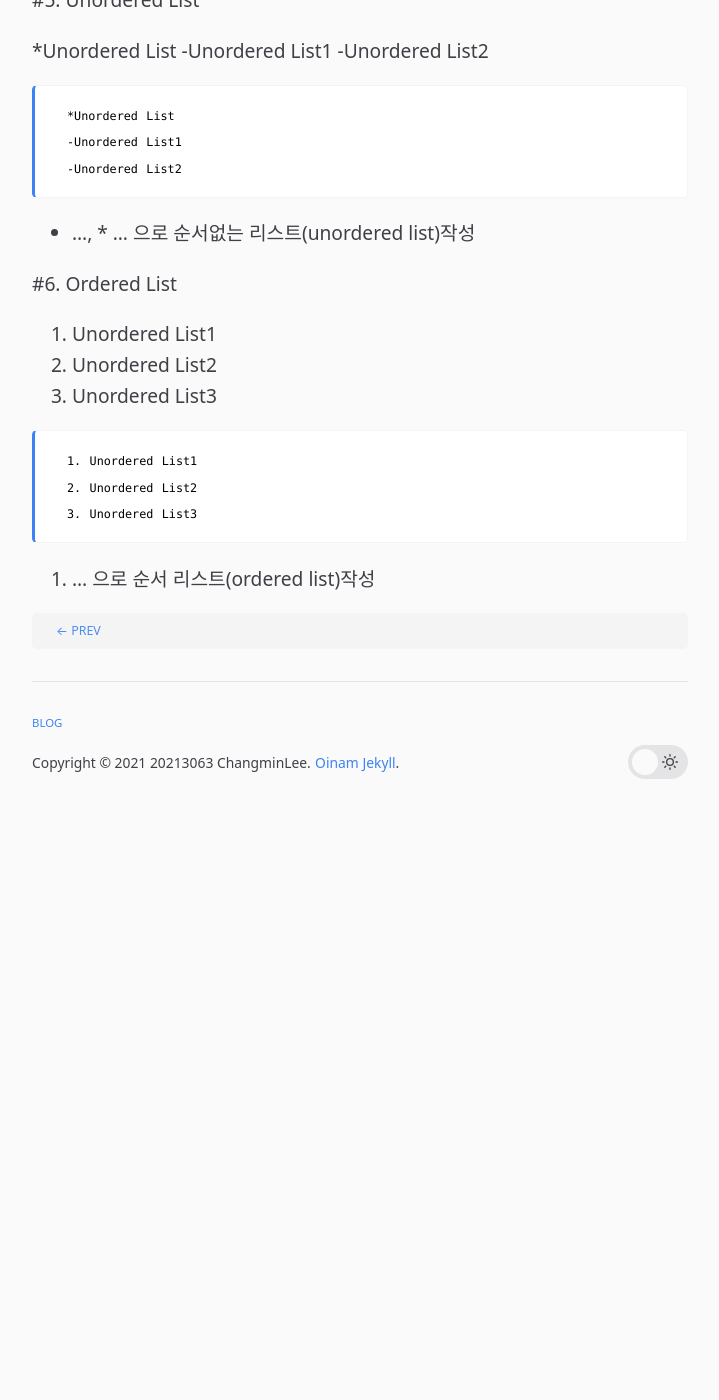
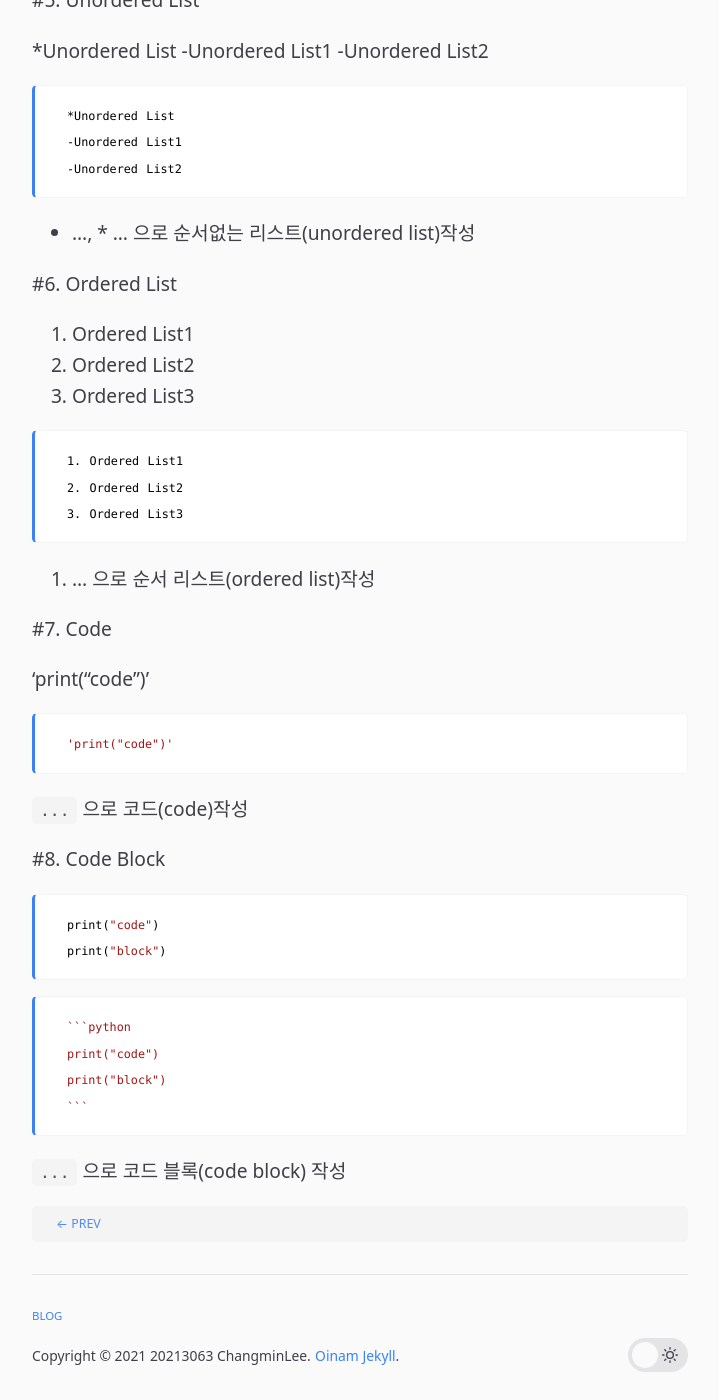
Before and after one commit to ckdals20213063/changminlee.github.io, a Jekyll site: the page built from _posts/2021/2021-12-15-Markdown.md, in a window 1280 px wide and 1400 px high, scrolled down 1914 px. Shown: the whole window, without its empty margins (280-999 px from the left). Built offline with Jekyll 4.4.1, drawn with Linux system fonts in a browser that asks for light colours; comment, search, counter and statistics services are not loaded; before the commit the page ends 2721 px from its top, so only the background shows below that.

Commit message:
Update 2021-12-15-Markdown.md

````diff
--- a/_posts/2021/2021-12-15-Markdown.md
+++ b/_posts/2021/2021-12-15-Markdown.md
@@ -70,12 +70,34 @@ __bold__
 
 #6. Ordered List
 
-1. Unordered List1
-2. Unordered List2
-3. Unordered List3
+1. Ordered List1
+2. Ordered List2
+3. Ordered List3
 {% highlight ruby %}
-1. Unordered List1
-2. Unordered List2
-3. Unordered List3
+1. Ordered List1
+2. Ordered List2
+3. Ordered List3
 {% endhighlight %}
 1. ... 으로 순서 리스트(ordered list)작성
+
+#7. Code
+
+'print("code")'
+{% highlight ruby %}
+'print("code")'
+{% endhighlight %}
+`...` 으로 코드(code)작성
+
+#8. Code Block
+
+```python
+print("code")
+print("block")
+```
+{% highlight ruby %}
+```python
+print("code")
+print("block")
+```
+{% endhighlight %}
+```...``` 으로 코드 블록(code block) 작성
````
